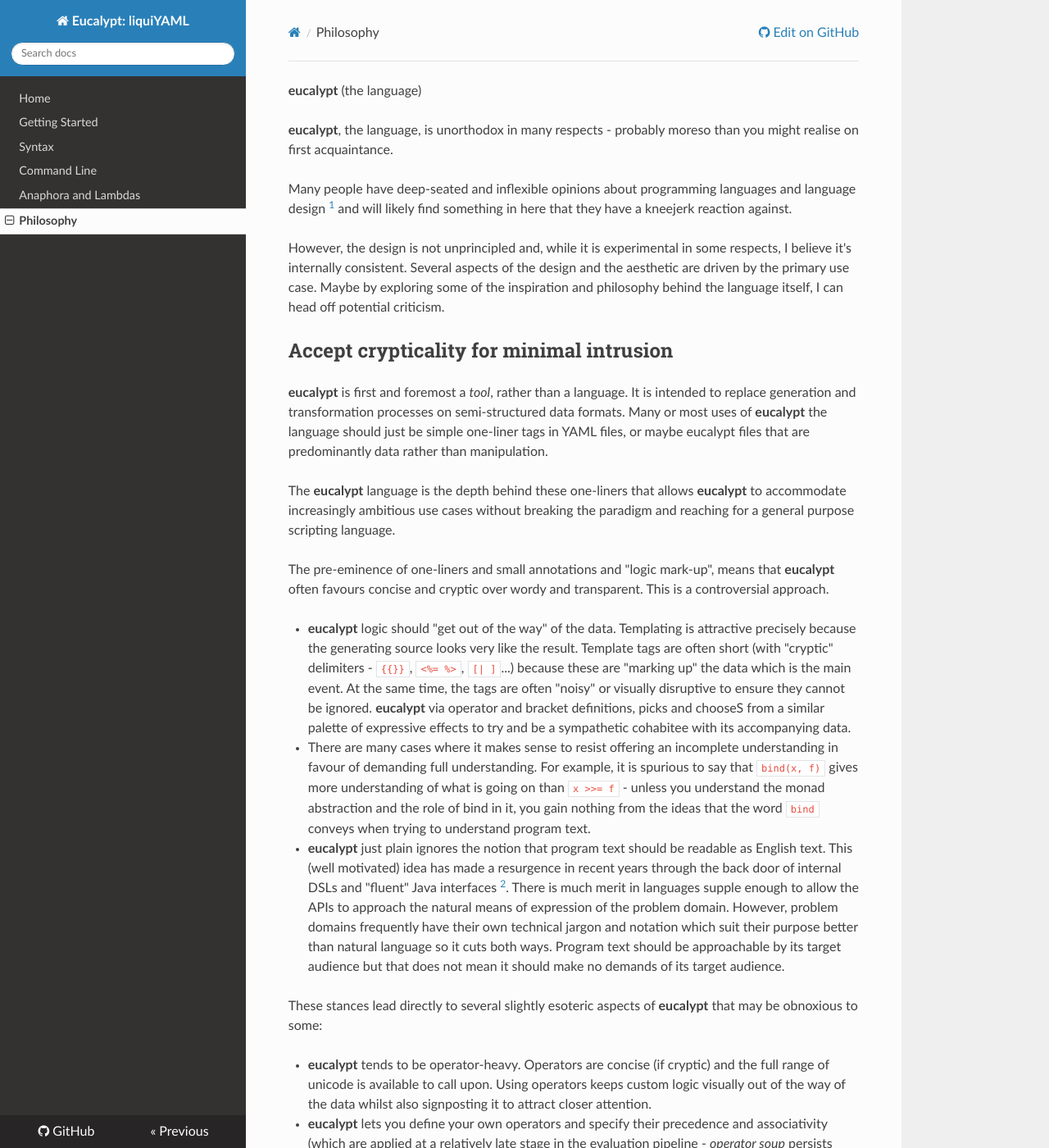
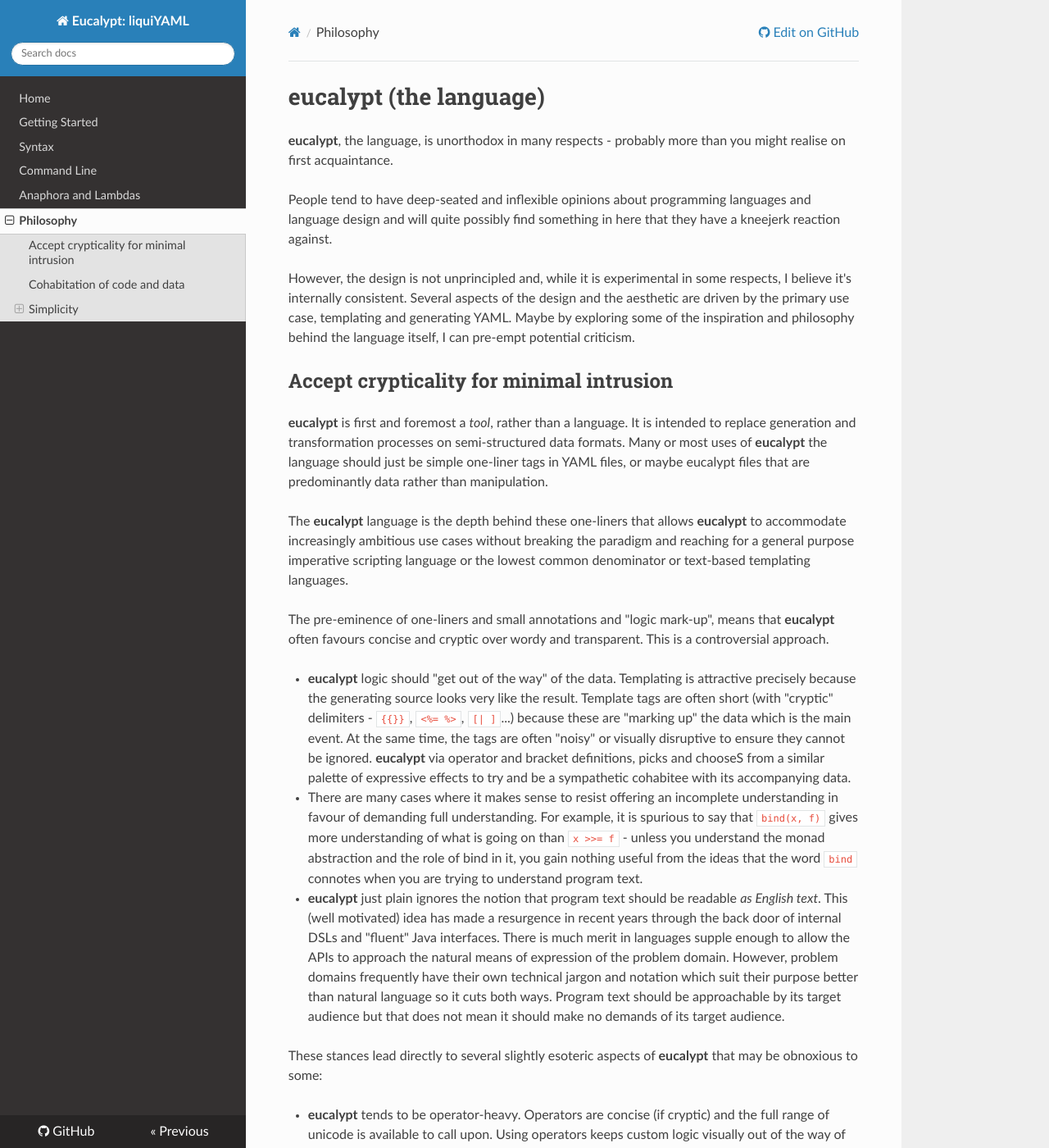
Before and after one commit to curvelogic/eucalypt, an MkDocs documentation site: the page built from docs/philosophy-lang.md, in a window 1280 px wide and 1400 px high. Shown: the whole window at 82% size. Built offline with MkDocs 1.6.1, drawn with Linux system fonts in a browser that asks for light colours; nearby versions of some CDN libraries; some of the changed text lies outside the part shown.

Commit message:
Updated docs.

```diff
--- a/docs/philosophy-lang.md
+++ b/docs/philosophy-lang.md
@@ -1,17 +1,18 @@
- **eucalypt** (the language)
+# eucalypt (the language)
 
 **eucalypt**, the language, is unorthodox in many respects - probably
-moreso than you might realise on first acquaintance.
+more than you might realise on first acquaintance.
 
-Many people have deep-seated and inflexible opinions about programming
-languages and language design [^1] and will likely find something in
-here that they have a kneejerk reaction against.
+People tend to have deep-seated and inflexible opinions about
+programming languages and language design and will quite possibly find
+something in here that they have a kneejerk reaction against.
 
 However, the design is not unprincipled and, while it is experimental
 in some respects, I believe it's internally consistent. Several
 aspects of the design and the aesthetic are driven by the primary use
-case. Maybe by exploring some of the inspiration and philosophy behind
-the language itself, I can head off potential criticism.
+case, templating and generating YAML. Maybe by exploring some of the
+inspiration and philosophy behind the language itself, I can pre-empt
+potential criticism.
 
 ## Accept crypticality for minimal intrusion
 
@@ -21,10 +22,11 @@
 language should just be simple one-liner tags in YAML files, or maybe
 eucalypt files that are predominantly data rather than manipulation.
 
-The **eucalypt** language is the depth behind these one-liners that allows
-**eucalypt** to accommodate increasingly ambitious use cases without
-breaking the paradigm and reaching for a general purpose scripting
-language.
+The **eucalypt** language is the depth behind these one-liners that
+allows **eucalypt** to accommodate increasingly ambitious use cases
+without breaking the paradigm and reaching for a general purpose
+imperative scripting language or the lowest common denominator or
+text-based templating languages.
 
 The pre-eminence of one-liners and small annotations and "logic
 mark-up", means that **eucalypt** often favours concise and cryptic over
@@ -45,13 +47,13 @@
   For example, it is spurious to say that `bind(x, f)` gives more
   understanding of what is going on than `x >>= f` - unless you
   understand the monad abstraction and the role of bind in it, you
-  gain nothing from the ideas that the word `bind` conveys when trying
-  to understand program text.
+  gain nothing useful from the ideas that the word `bind` connotes
+  when you are trying to understand program text.
 
-- **eucalypt** just plain ignores the notion that program text should be
-  readable as English text. This (well motivated) idea has made a
+- **eucalypt** just plain ignores the notion that program text should
+  be readable *as English text*. This (well motivated) idea has made a
   resurgence in recent years through the back door of internal DSLs
-  and "fluent" Java interfaces [^2]. There is much merit in languages
+  and "fluent" Java interfaces. There is much merit in languages
   supple enough to allow the APIs to approach the natural means of
   expression of the problem domain. However, problem domains
   frequently have their own technical jargon and notation which suit
```
Also changed, not shown: other parts of docs/philosophy-lang.md (+21 -28 lines), docs/anaphora-and-lambdas.md (+1 -1 lines), docs/getting-started.md (+52 -2 lines), docs/index.md (+2 -0 lines).
